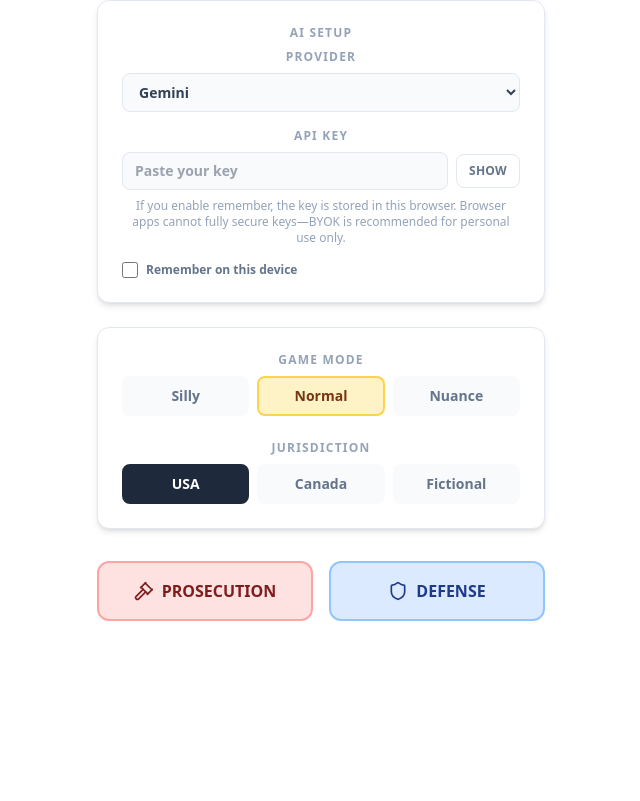
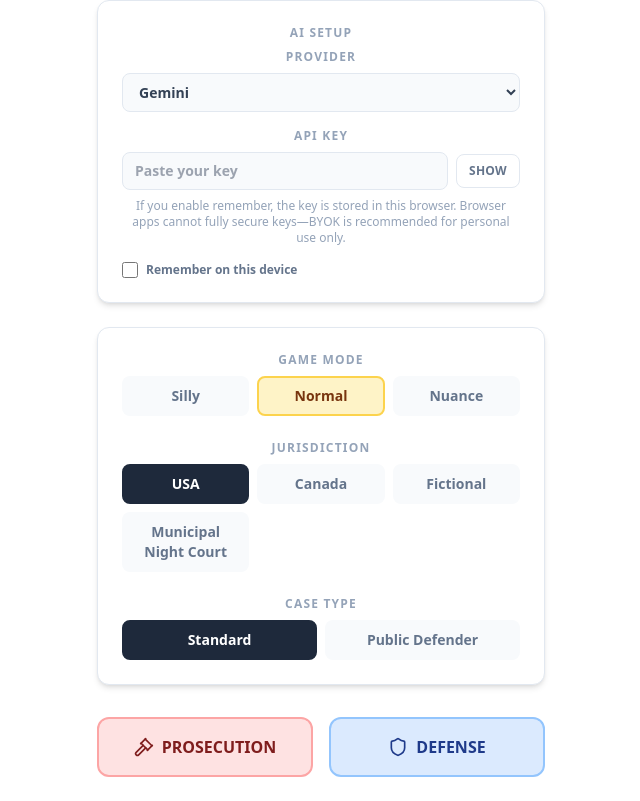
Before and after one commit to twonthebuilder/courtgame, a React (Vite) app: page / in a window 1280 px wide. Shown: the part 296-1097 px from the top of the page, without its empty margins (319-959 px from the left). Before the commit the page ends 941 px from the top, so only its background shows below. Built offline with nearby package versions, Linux system fonts and the light colour scheme.

Commit message:
Add public defender setup and sanctions gating

```diff
--- a/src/App.jsx
+++ b/src/App.jsx
@@ -88,7 +88,15 @@ export default function PocketCourt() {
 
   // --- MAIN RENDER ---
 
-  if (gameState === 'start') return <StartScreen onStart={generateCase} error={error} />;
+  if (gameState === 'start') {
+    return (
+      <StartScreen
+        onStart={generateCase}
+        error={error}
+        sanctionsState={gameStateData.sanctionsState}
+      />
+    );
+  }
   if (gameState === 'initializing') return <InitializationScreen role={config.role} />;
 
   return (
--- a/src/components/screens/StartScreen.jsx
+++ b/src/components/screens/StartScreen.jsx
@@ -1,24 +1,34 @@
 import { useEffect, useState } from 'react';
 import { Gavel, Scale, Shield } from 'lucide-react';
-import { DEFAULT_GAME_CONFIG, DIFFICULTY_OPTIONS, JURISDICTIONS } from '../../lib/config';
+import {
+  CASE_TYPES,
+  DEFAULT_GAME_CONFIG,
+  DIFFICULTY_OPTIONS,
+  JURISDICTIONS,
+} from '../../lib/config';
 import { AI_PROVIDERS, loadStoredApiKey, persistApiKey } from '../../lib/runtimeConfig';
 
 /**
  * Entry screen for selecting a game mode, jurisdiction, and side.
  *
  * @param {object} props - Component props.
- * @param {(role: string, difficulty: string, jurisdiction: string) => void} props.onStart - Callback to start the game.
+ * @param {(role: string, difficulty: string, jurisdiction: string, caseType: string) => void} props.onStart - Callback to start the game.
  * @param {string | null} props.error - Error message to display when startup fails.
+ * @param {object | null} props.sanctionsState - Current sanctions state.
  * @returns {JSX.Element} The start screen layout.
  */
-const StartScreen = ({ onStart, error }) => {
+const StartScreen = ({ onStart, error, sanctionsState }) => {
   const [difficulty, setDifficulty] = useState(DEFAULT_GAME_CONFIG.difficulty);
   const [jurisdiction, setJurisdiction] = useState(DEFAULT_GAME_CONFIG.jurisdiction);
+  const [caseType, setCaseType] = useState(DEFAULT_GAME_CONFIG.caseType);
   const [provider, setProvider] = useState(AI_PROVIDERS[0]?.value ?? 'gemini');
   const [apiKey, setApiKey] = useState('');
   const [showApiKey, setShowApiKey] = useState(false);
   const [rememberKey, setRememberKey] = useState(false);
   const [hasLoadedStoredKey, setHasLoadedStoredKey] = useState(false);
+  const isPublicDefenderMode = sanctionsState?.state === 'public_defender';
+  const effectiveJurisdiction = isPublicDefenderMode ? 'Municipal Night Court' : jurisdiction;
+  const effectiveCaseType = isPublicDefenderMode ? 'public_defender' : caseType;
 
   useEffect(() => {
     const storedKey = loadStoredApiKey();
@@ -33,6 +43,17 @@ const StartScreen = ({ onStart, error }) => {
     if (!hasLoadedStoredKey) return;
     persistApiKey(apiKey, rememberKey);
   }, [apiKey, rememberKey, hasLoadedStoredKey]);
+
+  useEffect(() => {
+    if (!isPublicDefenderMode) return;
+    setJurisdiction('Municipal Night Court');
+    setCaseType('public_defender');
+  }, [isPublicDefenderMode]);
+
+  const handleStart = (role) => {
+    const effectiveRole = isPublicDefenderMode ? 'defense' : role;
+    onStart(effectiveRole, difficulty, effectiveJurisdiction, effectiveCaseType);
+  };
 
   return (
     <div className="flex flex-col items-center justify-center min-h-[80vh] text-center p-6 animate-in fade-in zoom-in duration-500">
@@ -141,11 +162,33 @@ const StartScreen = ({ onStart, error }) => {
                 <button
                   key={option.value}
                   onClick={() => setJurisdiction(option.value)}
+                  disabled={isPublicDefenderMode}
                   className={`p-2 rounded-lg text-sm font-bold transition-all border-2 ${
-                    jurisdiction === option.value
+                    effectiveJurisdiction === option.value
                       ? 'bg-slate-800 text-white border-slate-800'
                       : 'bg-slate-50 text-slate-500 border-transparent hover:border-slate-200'
-                  }`}
+                  } ${isPublicDefenderMode ? 'cursor-not-allowed opacity-60' : ''}`}
+                >
+                  {option.label}
+                </button>
+              ))}
+            </div>
+          </div>
+          <div>
+            <label className="text-xs font-bold text-slate-400 uppercase tracking-widest mb-2 block">
+              Case Type
+            </label>
+            <div className="grid grid-cols-2 gap-2">
+              {CASE_TYPES.map((option) => (
+                <button
+                  key={option.value}
+                  onClick={() => setCaseType(option.value)}
+                  disabled={isPublicDefenderMode}
+                  className={`p-2 rounded-lg text-sm font-bold transition-all border-2 ${
+                    effectiveCaseType === option.value
+                      ? 'bg-slate-800 text-white border-slate-800'
+                      : 'bg-slate-50 text-slate-500 border-transparent hover:border-slate-200'
+                  } ${isPublicDefenderMode ? 'cursor-not-allowed opacity-60' : ''}`}
                 >
                   {option.label}
                 </button>
@@ -156,16 +199,19 @@ const StartScreen = ({ onStart, error }) => {
       </div>
       <div className="grid grid-cols-1 md:grid-cols-2 gap-4 w-full max-w-md">
         <button
-          onClick={() => onStart('prosecution', difficulty, jurisdiction)}
-          className="p-4 bg-red-100 hover:bg-red-200 border-2 border-red-300 rounded-xl font-bold text-red-900 flex items-center justify-center gap-2 transition-transform active:scale-95"
+          onClick={() => handleStart('prosecution')}
+          disabled={isPublicDefenderMode}
+          className={`p-4 bg-red-100 hover:bg-red-200 border-2 border-red-300 rounded-xl font-bold text-red-900 flex items-center justify-center gap-2 transition-transform active:scale-95 ${
+            isPublicDefenderMode ? 'cursor-not-allowed opacity-60' : ''
+          }`}
         >
           <Gavel className="w-5 h-5" /> PROSECUTION
         </button>
         <button
-          onClick={() => onStart('defense', difficulty, jurisdiction)}
+          onClick={() => handleStart('defense')}
           className="p-4 bg-blue-100 hover:bg-blue-200 border-2 border-blue-300 rounded-xl font-bold text-blue-900 flex items-center justify-center gap-2 transition-transform active:scale-95"
         >
-          <Shield className="w-5 h-5" /> DEFENSE
+          <Shield className="w-5 h-5" /> {isPublicDefenderMode ? 'PUBLIC DEFENDER' : 'DEFENSE'}
         </button>
       </div>
     </div>
--- a/src/hooks/useGameState.js
+++ b/src/hooks/useGameState.js
@@ -664,11 +664,11 @@ const updateJurorStatus = (juror, nextStatus) => {
  * @returns {{
  *   gameState: string,
  *   history: HistoryState,
- *   config: {difficulty: string, jurisdiction: string, role: string},
+ *   config: {difficulty: string, jurisdiction: string, role: string, caseType: string},
  *   loadingMsg: string | null,
  *   error: string | null,
  *   copied: boolean,
- *   generateCase: (role: string, difficulty: string, jurisdiction: string) => Promise<void>,
+ *   generateCase: (role: string, difficulty: string, jurisdiction: string, caseType: string) => Promise<void>,
  *   submitStrikes: (strikes: number[]) => Promise<void>,
  *   submitMotionStep: (text: string) => Promise<void>,
  *   triggerAiMotionSubmission: () => Promise<void>,
@@ -753,18 +753,32 @@ const useGameState = () => {
    * @param {string} role - Player role (defense or prosecution).
    * @param {string} difficulty - Difficulty setting.
    * @param {string} jurisdiction - Selected jurisdiction.
+   * @param {string} caseType - Selected case type.
    * @returns {Promise<void>} Resolves once the case is generated.
    */
-  const generateCase = async (role, difficulty, jurisdiction) => {
+  const generateCase = async (role, difficulty, jurisdiction, caseType) => {
     setGameState('initializing');
     setError(null);
     const normalizedDifficulty = normalizeDifficulty(difficulty);
-    setConfig({ role, difficulty: normalizedDifficulty, jurisdiction });
+    const resolvedCaseType = caseType ?? DEFAULT_GAME_CONFIG.caseType;
+    const isPublicDefenderMode = sanctionsState.state === SANCTIONS_STATE.PUBLIC_DEFENDER;
+    const lockedJurisdiction = isPublicDefenderMode ? 'Municipal Night Court' : jurisdiction;
+    const lockedCaseType = isPublicDefenderMode ? 'public_defender' : resolvedCaseType;
+    const lockedRole = isPublicDefenderMode ? 'defense' : role;
+    setConfig({
+      role: lockedRole,
+      difficulty: normalizedDifficulty,
+      jurisdiction: lockedJurisdiction,
+      caseType: lockedCaseType,
+    });
 
     try {
       const payload = await requestLlmJson({
         userPrompt: 'Generate',
-        systemPrompt: getGeneratorPrompt(normalizedDifficulty, jurisdiction, role),
+        systemPrompt: getGeneratorPrompt(normalizedDifficulty, lockedJurisdiction, lockedRole, {
+          state: sanctionsState.state,
+          caseType: lockedCaseType,
+        }),
         responseLabel: 'case',
       });
       /** @type {CaseData} */
--- a/src/lib/config.js
+++ b/src/lib/config.js
@@ -45,15 +45,27 @@ export const JURISDICTIONS = [
   { value: 'USA', label: 'USA' },
   { value: 'Canada', label: 'Canada' },
   { value: 'Fictional', label: 'Fictional' },
+  { value: 'Municipal Night Court', label: 'Municipal Night Court' },
+];
+
+/**
+ * Supported case types for game setup.
+ *
+ * @type {{value: string, label: string}[]}
+ */
+export const CASE_TYPES = [
+  { value: 'standard', label: 'Standard' },
+  { value: 'public_defender', label: 'Public Defender' },
 ];
 
 /**
  * Default configuration values for a new game session.
  *
- * @type {{difficulty: string, jurisdiction: string, role: string}}
+ * @type {{difficulty: string, jurisdiction: string, role: string, caseType: string}}
  */
 export const DEFAULT_GAME_CONFIG = {
   difficulty: DEFAULT_DIFFICULTY,
   jurisdiction: 'USA',
   role: 'defense',
+  caseType: 'standard',
 };
```
Also changed, not shown: src/lib/prompts.js, 2 other files (tests, documents, lock files or other folders).
